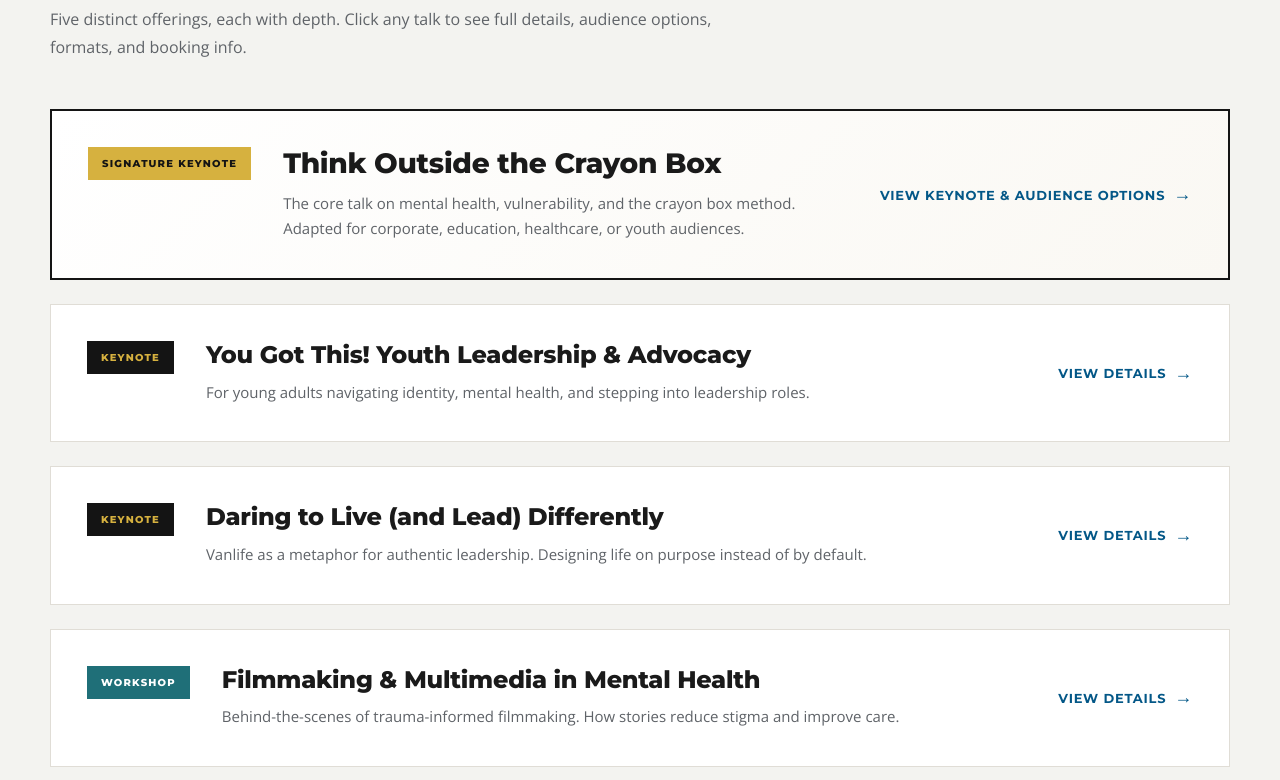
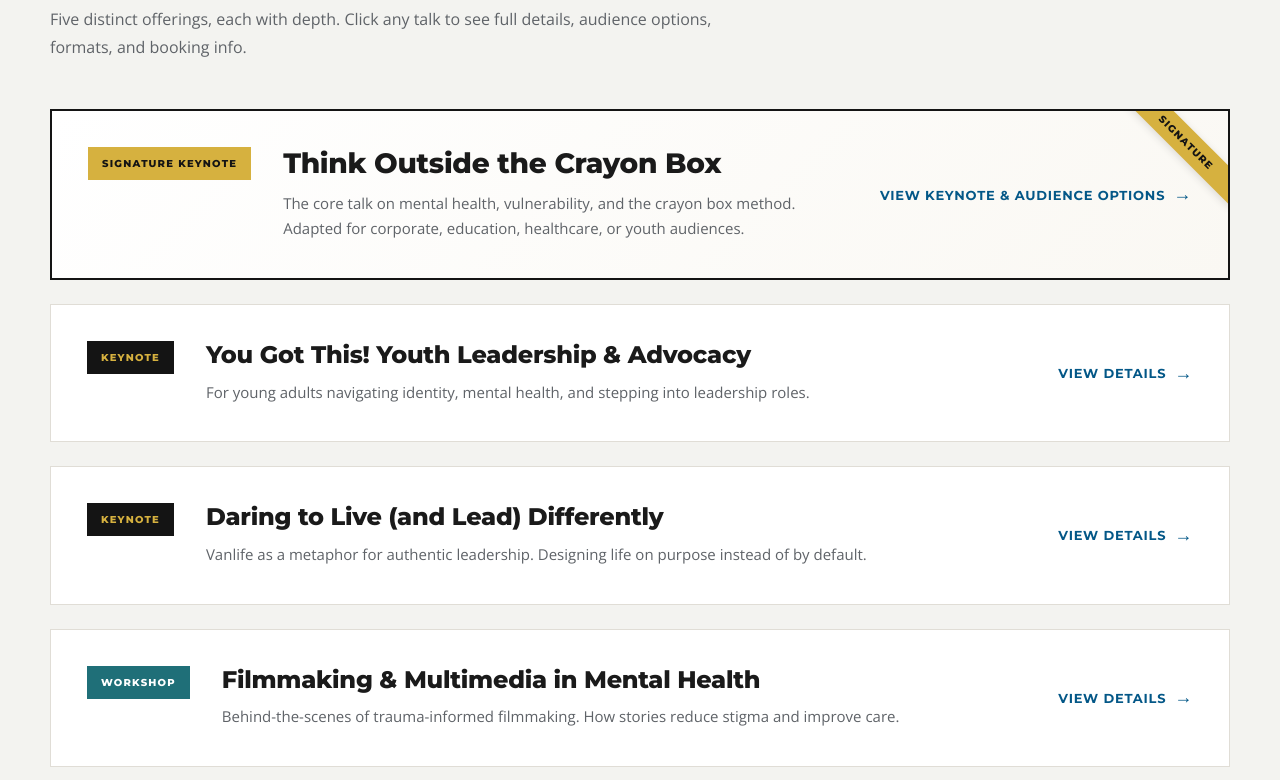
Before and after one commit to drawwithmimi-oss/Kaylanding, a plain HTML site: page speaking.html in a window 1280 px wide. Shown: the part 2340-3120 px from the top of the page. Drawn offline with nearby package versions, Linux system fonts and the light colour scheme.

Commit message:
Add overflow hidden to talk-card style

```diff
--- a/speaking.html
+++ b/speaking.html
@@ -107,9 +107,10 @@ h1,h2,h3,h4,h5{font-family:'Montserrat','Arial Black',Helvetica,sans-serif;line-
 
 /* ── TALK CARDS ── */
 .talks-grid{display:grid;grid-template-columns:1fr;gap:24px}
-.talk-card{background:var(--brand-white);border:1px solid #e0ddd6;padding:36px;display:grid;grid-template-columns:auto 1fr auto;gap:32px;align-items:center;transition:var(--transition);text-decoration:none;color:inherit;position:relative}
+.talk-card{background:var(--brand-white);border:1px solid #e0ddd6;padding:36px;display:grid;grid-template-columns:auto 1fr auto;gap:32px;align-items:center;transition:var(--transition);text-decoration:none;color:inherit;position:relative;overflow:hidden}
 .talk-card:hover{border-color:var(--brand-dark);box-shadow:var(--shadow-soft);transform:translateY(-2px)}
 .talk-card.featured{border:2px solid var(--brand-dark);background:linear-gradient(135deg,var(--brand-white) 0%,#faf8f3 100%)}
+.talk-card.featured::after{content:'SIGNATURE';position:absolute;top:18px;right:-36px;background:var(--brand-gold);color:var(--brand-dark);font-family:'Montserrat',sans-serif;font-size:10px;font-weight:800;letter-spacing:0.12em;padding:5px 42px;transform:rotate(45deg);box-shadow:0 2px 8px rgba(0,0,0,0.12);z-index:2}
 .talk-badge{display:inline-block;font-family:'Montserrat',sans-serif;font-size:10px;font-weight:800;text-transform:uppercase;letter-spacing:0.12em;padding:8px 14px;background:var(--brand-dark);color:var(--brand-gold);white-space:nowrap;align-self:flex-start}
 .talk-card.featured .talk-badge{background:var(--brand-gold);color:var(--brand-dark)}
 .talk-badge.workshop{background:var(--brand-teal);color:var(--brand-white)}
```
